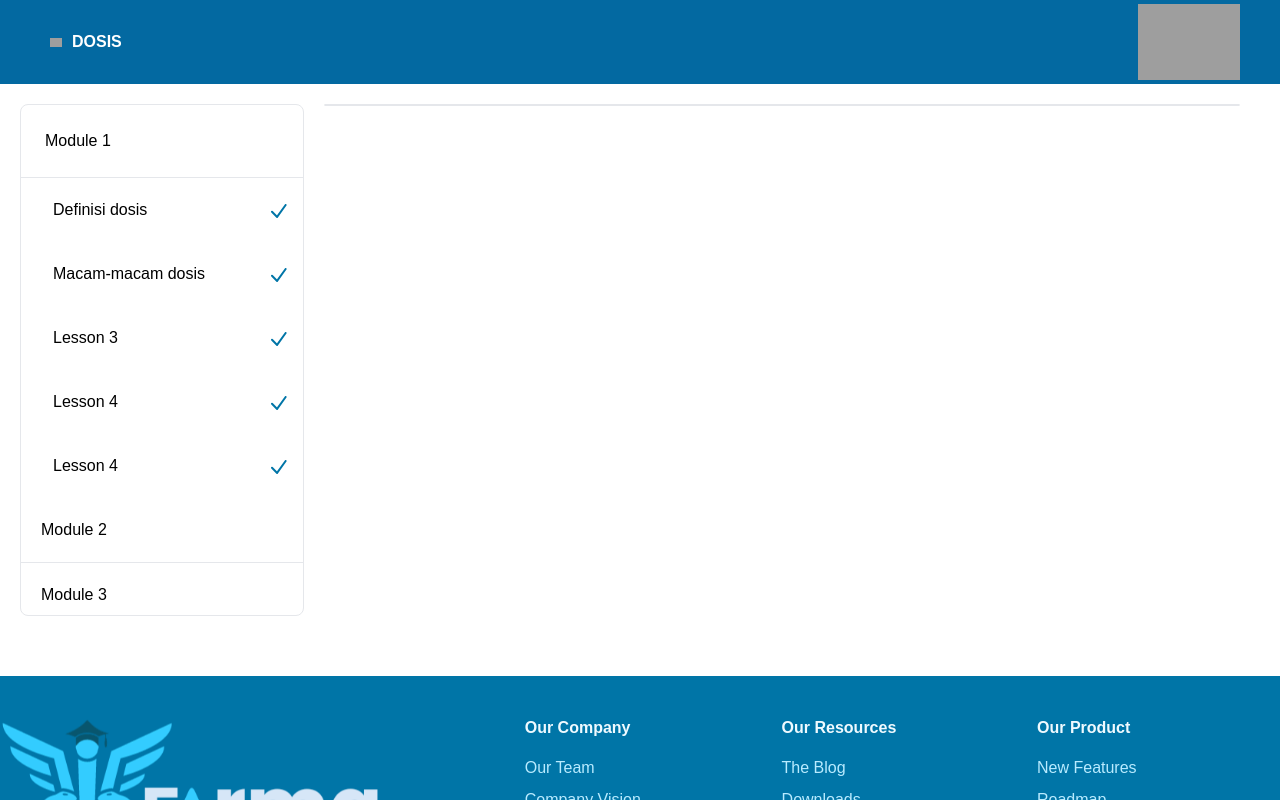
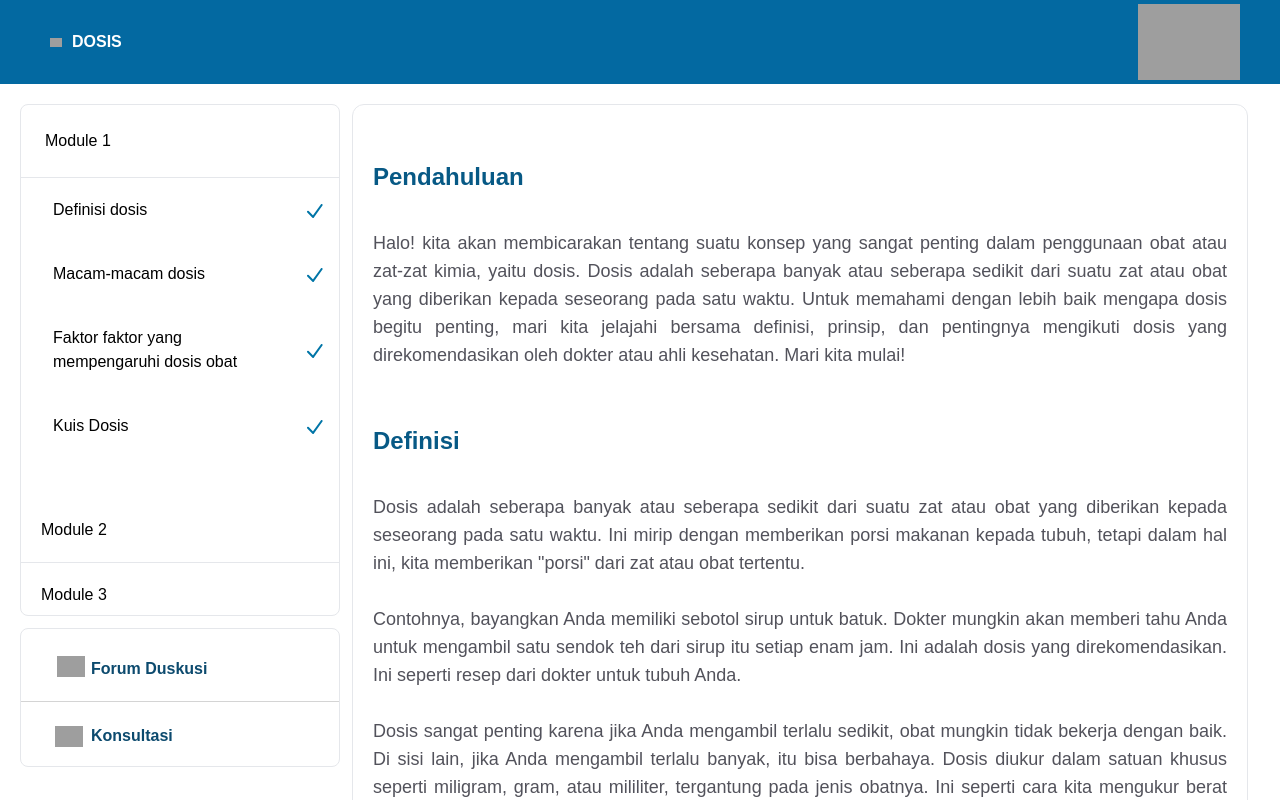
Before and after one commit to dalevar/farma_academy, a React (Vite) app: page /module/materi/access/learning in a window 1280 px wide. Both pictures are taken after a click on the button "Module 1". Shown: the top 800 px of the page. Built offline with nearby package versions, Linux system fonts and the light colour scheme; grey boxes are pictures that could not be loaded.

Commit message:
modified:   src/pages/module_page/learning_module/App.jsx

```diff
--- a/src/pages/module_page/learning_module/App.jsx
+++ b/src/pages/module_page/learning_module/App.jsx
@@ -1,18 +1,121 @@
 import { useState } from "react";
 import { IconCheckedV2 } from "../../../components/Icons";
+
+const DefinisiDosis = () => {
+  return (
+    <>
+      <div className="text-sky-800 text-justify text-2xl font-bold mt-9 max-md:max-w-full">
+        Pendahuluan
+      </div>
+      <div className="text-zinc-600 text-justify text-lg leading-7 grow shrink basis-auto justify-between gap-5 mt-7 pt-2 max-md:max-w-full max-md:flex-wrap">
+        Halo! kita akan membicarakan tentang suatu konsep yang sangat penting
+        dalam penggunaan obat atau zat-zat kimia, yaitu dosis. Dosis adalah
+        seberapa banyak atau seberapa sedikit dari suatu zat atau obat yang
+        diberikan kepada seseorang pada satu waktu. Untuk memahami dengan lebih
+        baik mengapa dosis begitu penting, mari kita jelajahi bersama definisi,
+        prinsip, dan pentingnya mengikuti dosis yang direkomendasikan oleh
+        dokter atau ahli kesehatan. Mari kita mulai!
+      </div>
+      <div className="text-sky-800 text-justify text-2xl font-bold mt-14 max-md:max-w-full max-md:mt-10">
+        Definisi
+      </div>
+      <div className="text-zinc-600 text-justify text-lg leading-7 mt-9 mb-16 max-md:max-w-full max-md:mb-10">
+        Dosis adalah seberapa banyak atau seberapa sedikit dari suatu zat atau
+        obat yang diberikan kepada seseorang pada satu waktu. Ini mirip dengan
+        memberikan porsi makanan kepada tubuh, tetapi dalam hal ini, kita
+        memberikan &quot;porsi&quot; dari zat atau obat tertentu.
+        <br />
+        <br />
+        Contohnya, bayangkan Anda memiliki sebotol sirup untuk batuk. Dokter
+        mungkin akan memberi tahu Anda untuk mengambil satu sendok teh dari
+        sirup itu setiap enam jam. Ini adalah dosis yang direkomendasikan. Ini
+        seperti resep dari dokter untuk tubuh Anda.
+        <br />
+        <br />
+        Dosis sangat penting karena jika Anda mengambil terlalu sedikit, obat
+        mungkin tidak bekerja dengan baik. Di sisi lain, jika Anda mengambil
+        terlalu banyak, itu bisa berbahaya. Dosis diukur dalam satuan khusus
+        seperti miligram, gram, atau mililiter, tergantung pada jenis obatnya.
+        Ini seperti cara kita mengukur berat atau volume suatu benda.
+        <br />
+        <br />
+        Ingatlah selalu untuk mengikuti dosis yang dianjurkan oleh dokter atau
+        ahli kesehatan. Mereka telah mempelajari dan memahami bagaimana obat
+        bekerja di dalam tubuh dan akan memberi tahu Anda dosis yang tepat untuk
+        membantu atau menyembuhkan tanpa menimbulkan masalah kesehatan yang
+        lain.
+      </div>
+    </>
+  );
+};
+
+const MacamDosis = () => {
+  return (
+    <>
+      <div className="[Jakarta Sans'] flex-shrink-0 w-[537px] h-[1.375rem] text-[#02628a] text-justify font-['Plus text-2xl font-bold leading-[normal] mt-8">
+       Macam-macam Dosis :
+      </div>
+      <div className="[Jakarta Sans'] flex-shrink-0 w-[1012px] h-[1200px] text-[#5c5c5c] text-justify font-['Plus text-lg leading-[150%] mt-10 font-thin">
+      Terdapat beberapa jenis dosis yang digunakan dalam penggunaan obat atau zat lainnya, tergantung pada penggunaannya. Berikut adalah beberapa macam dosis yang umum :
+      </div>
+      <div className="[Jakarta Sans'] flex-shrink-0 w-[1012px] h-[1200px] text-[#5c5c5c] text-justify font-['Plus text-lg leading-[150%] font-thin">
+        <ul>
+            <li>Bapak kenapa hilang</li>
+        </ul>
+      </div>
+    </>
+  );
+};
 const LearingModule = () => {
   const [open, setOpen] = useState(false);
+  const [openDefinisiDosis, setOpenDefinisiDosis] = useState(true);
+  const [openMacamDiDosis, setOpenMacamDosis] = useState(false);
+  const [openFaktorDosis, setOpenFaktorDosis] = useState(false);
+  const [openKuisDosis, setOpenKuisDosis] = useState(false);
+  const handleDefinisiDosis = () => {
+    setOpenDefinisiDosis(true);
+    setOpenMacamDosis(false);
+    setOpenFaktorDosis(false);
+    setOpenKuisDosis(false);
+  };
+  const handleClickMacamDosis = () => {
+    setOpenMacamDosis(true);
+    setOpenDefinisiDosis(false);
+    setOpenFaktorDosis(false);
+    setOpenKuisDosis(false);
+  };
+  const handleFaktorDosis = () => {
+    setOpenFaktorDosis(true);
+    setOpenMacamDosis(false);
+    setOpenDefinisiDosis(false);
+    setOpenKuisDosis(false);
+  };
+  const handleKuisDosis = () => {
+    setOpenKuisDosis(true);
+    setOpenFaktorDosis(false);
+    setOpenMacamDosis(false);
+    setOpenDefinisiDosis(false);
+  };
   return (
     <div className="flex m-5">
-      <div className="border overflow-y-scroll rounded-lg p-0 h-[32rem] w-96">
+      <div>
+        <div className="border overflow-y-scroll rounded-lg p-0 h-[32rem] w-80">
+          <div>
             <div className="">
               <button className="p-6" onClick={() => setOpen(!open)}>
                 Module 1
               </button>
               <hr />
-          <div className={`${open === false && "hidden"} overflow-y-scroll h-80`}>
+              <div
+                className={`${
+                  open === false && "hidden"
+                } overflow-y-scroll h-80`}
+              >
                 <div className="flex items-center justify-between">
-              <button className="p-5 px-8 flex items-center justify-between ">
+                  <button
+                    className="p-5 px-8 flex items-center justify-between"
+                    onClick={() => handleDefinisiDosis()}
+                  >
                     Definisi dosis
                   </button>
                   <span className="me-4">
@@ -20,7 +123,10 @@ const LearingModule = () => {
                   </span>
                 </div>
                 <div className="flex items-center justify-between">
-              <button className="p-5 px-8 flex items-center justify-betwee">
+                  <button
+                    className="p-5 px-8 flex items-center justify-between"
+                    onClick={() => handleClickMacamDosis()}
+                  >
                     Macam-macam dosis
                   </button>
                   <span className="me-4">
@@ -28,32 +134,22 @@ const LearingModule = () => {
                   </span>
                 </div>
                 <div className="flex items-center justify-between">
-              <button className="p-5 px-8 flex items-center justify-betwee">
-                Lesson 3
+                  <button
+                    className="p-5 px-8 flex text-left justify-between"
+                    onClick={() => handleFaktorDosis()}
+                  >
+                    Faktor faktor yang mempengaruhi dosis obat
                   </button>
                   <span className="me-4">
                     <IconCheckedV2 />
                   </span>
                 </div>
                 <div className="flex items-center justify-between">
-              <button className="p-5 px-8 flex items-center justify-betwee">
-                Lesson 4
-              </button>
-              <span className="me-4">
-                <IconCheckedV2 />
-              </span>
-            </div>
-            <div className="flex items-center justify-between">
-              <button className="p-5 px-8 flex items-center justify-betwee">
-                Lesson 4
-              </button>
-              <span className="me-4">
-                <IconCheckedV2 />
-              </span>
-            </div>
-            <div className="flex items-center justify-between">
-              <button className="p-5 px-8 flex items-center justify-betwee">
-                Lesson 4
+                  <button
+                    className="p-5 px-8 flex items-center justify-betwee"
+                    onClick={() => handleKuisDosis()}
+                  >
+                    Kuis Dosis
                   </button>
                   <span className="me-4">
                     <IconCheckedV2 />
@@ -63,6 +159,7 @@ const LearingModule = () => {
             </div>
             <div className="">
               <div className="p-5">Module 2</div>
+
               <hr />
             </div>
             <div className="">
@@ -110,8 +207,40 @@ const LearingModule = () => {
               <hr />
             </div>
           </div>
-      <div className="w-full border rounded-xl mx-5 overflow-y-scroll max-h-max">
+          <div></div>
+        </div>
+        <div className="border rounded-lg mt-3">
+          <div className="flex w-[145px] py-2 max-w-full items-stretch gap-1.5 ml-4 mt-3.5 px-5 self-start max-md:ml-2.5">
+            <img
+              loading="lazy"
+              src="https://cdn.builder.io/api/v1/image/assets/TEMP/dbcbd311-ff66-4978-abf5-ed8a7e6977d8?apiKey=6f0257302a85476b9d26590be3d78938&"
+              className="aspect-square object-contain object-center w-7 overflow-hidden shrink-0 max-w-full"
+            />
+            <div className="text-sky-900 text-base font-bold whitespace-nowrap mt-1.5 self-start">
+              Forum Duskusi
+            </div>
+          </div>
+          <div className="bg-neutral-300 min-h-[1px] w-full mt-3" />
+          <div className="flex w-[114px] py-2 max-w-full items-stretch gap-2 ml-3.5 mt-3 mb-2 px-5 self-start max-md:ml-2.5">
+            <img
+              loading="lazy"
+              src="https://cdn.builder.io/api/v1/image/assets/TEMP/8581ec61-37a1-48c5-a046-b7daf66fb2d8?apiKey=6f0257302a85476b9d26590be3d78938&"
+              className="aspect-square object-contain object-center w-7 overflow-hidden shrink-0 max-w-full"
+            />
+            <div className="text-sky-900 text-base font-bold self-center whitespace-nowrap my-auto">
+              Konsultasi
+            </div>
+          </div>
+        </div>
+      </div>
 
+      <div className="w-full border rounded-xl mx-3 overflow-y-scroll p-5">
+        <div className={`${openDefinisiDosis === false ? "hidden" : ""}`}>
+          <DefinisiDosis />
+        </div>
+        <div className={`${openMacamDiDosis === false ? "hidden" : ""}`}>
+          <MacamDosis />
+        </div>
       </div>
     </div>
   );
```
Lines whose indentation alone changed are shown as unchanged.
